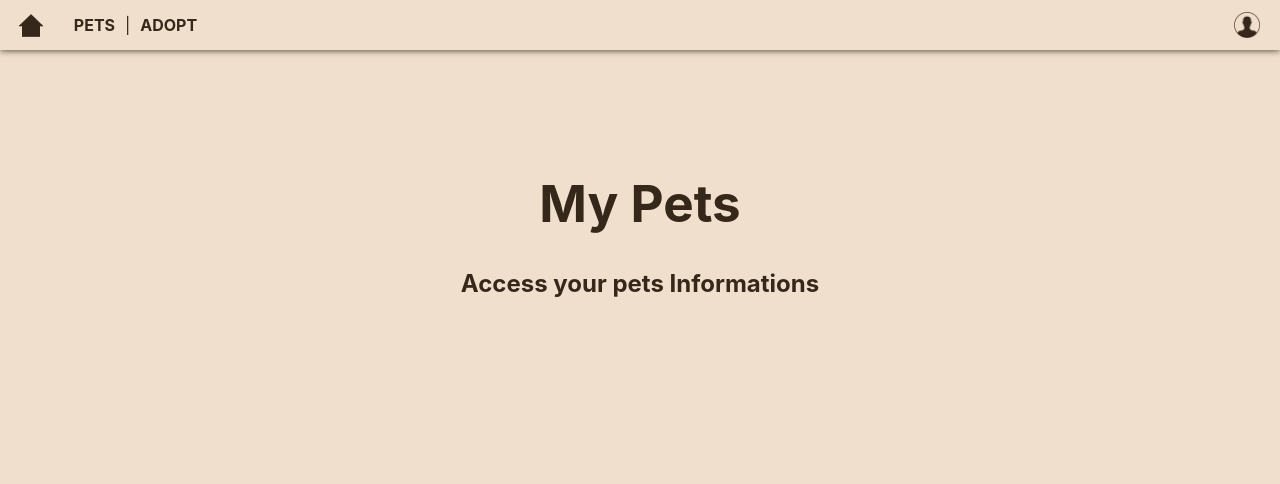
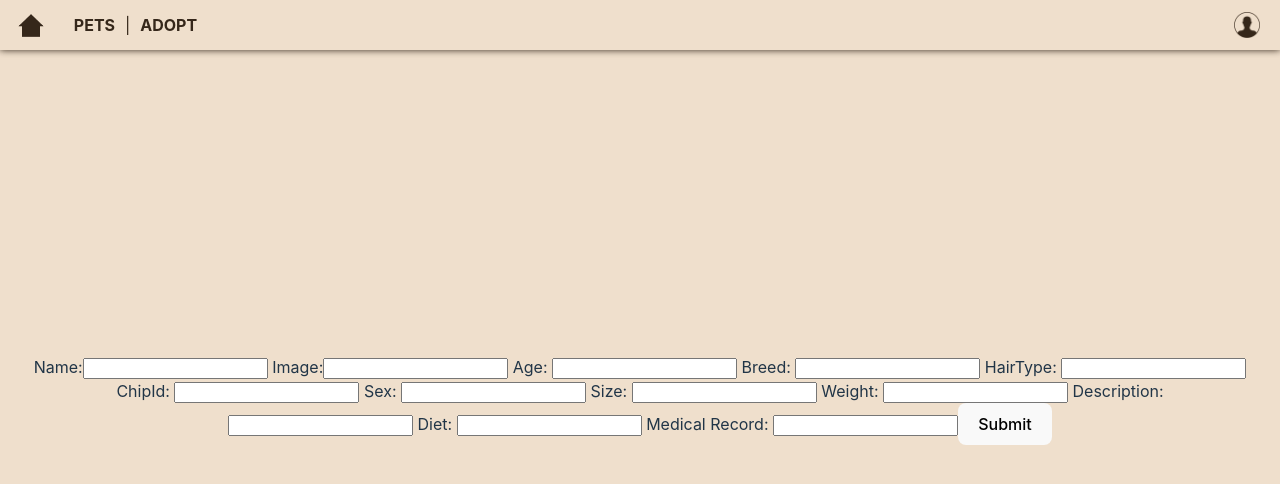
Before and after one commit to joaosilvapedro357/Frontend-Project-Module3-Pets, a React (Vite) app in the folder react-upet-app/: page /pets in a window 1280 px wide. Shown: the top 484 px of the page. Built offline with nearby package versions, Linux system fonts and the light colour scheme.

Commit message:
First post from the frontend to the database

```diff
--- a/react-upet-app/package.json
+++ b/react-upet-app/package.json
@@ -10,6 +10,7 @@
     "preview": "vite preview"
   },
   "dependencies": {
+    "axios": "^1.6.2",
     "express": "^4.18.2",
     "react": "^18.2.0",
     "react-dom": "^18.2.0",
--- a/react-upet-app/src/pages/ProfilesPage.jsx
+++ b/react-upet-app/src/pages/ProfilesPage.jsx
@@ -1,12 +1,86 @@
-import { Link } from "react-router-dom"
+import { useState } from "react"
+import { Link, useParams } from "react-router-dom"
+import { useNavigate } from "react-router-dom"
+import axios from "axios"
+import { useEffect, navigate } from "react"
 
-function Petspage() {
+//const PORT = 3000;
+const BACKEND_URL = 'http://localhost:3000';
+
+function PetsPage() {
+
+  const [name, setName] = useState('');
+  const [age, setAge] = useState('');
+  const [image, setImage] = useState('');
+  const [breed, setBreed] = useState('');
+  const [hairType, setHairType] = useState('');
+  const [chipId, setChipId] = useState('');
+  const [sex, setSex] = useState('');
+  const [size, setSize] = useState('');
+  const [weight, setWeight] = useState('');
+  const [description, setDescription] = useState('');
+  const [diet, setDiet] = useState('');
+  const [medicalRecord, setMedicalRecord] = useState('');
+
+  const navigate = useNavigate();
+
+  const handleSubmit = (e) => {
+    e.preventDefault();
+    // Call the onSubmit function passed from the parent component
+    const requestBody = {
+      name,
+      age,
+      image,
+      breed,
+      hairType,
+      chipId,
+      sex,
+      size,
+      weight,
+      description,
+      diet,
+      medicalRecord
+    }
+
+    // In the url we can use 'http://localhost:${PORT}' as well.
+    axios.post(`${BACKEND_URL}`+'/dog', requestBody).then(() => {
+      navigate("/pets"); // maybe './pets'
+    })
+    .catch((error) => {
+      console.error("Error creating pet:", error);
+    });
+};
+
   return (
-    <div className="pets-page">
-        <h1 className="pets-title">My Pets</h1>
-        <h2 className="Petspage-description">Access your pets Informations</h2>
+    <div>
+      <form onSubmit={handleSubmit} className="pets-create">
+        <label> Name:<input type="text" name="name" value={name} onChange={(e)=>setName(e.target.value)}/></label>
+        <label> Image:<input type="text" name="image" value={image} onChange={(e) => setImage(e.target.value)} />
+        </label>
+        <label> Age: <input type="text" name="age" value={age} onChange={(e) => setAge(e.target.value)} />
+        </label>
+        <label> Breed: <input type="text" name="breed" value={breed} onChange={(e) => setBreed(e.target.value)} />
+        </label>
+        <label> HairType: <input type="text" name="hairType" value={hairType} onChange={(e) => setHairType(e.target.value)} />
+        </label>
+        <label> ChipId: <input type="text" name="chipId" value={chipId} onChange={(e) => setChipId(e.target.value)} />
+        </label>
+        <label> Sex: <input type="text" name="sex" value={sex} onChange={(e) => setSex(e.target.value)} />
+        </label>
+        <label> Size: <input type="text" name="size" value={size} onChange={(e) => setSize(e.target.value)} />
+        </label>
+        <label> Weight: <input type="text" name="weight" value={weight} onChange={(e) => setWeight(e.target.value)} />
+        </label>
+        <label> Description: <input type="text" name="description" value={description} onChange={(e) => setDescription(e.target.value)} />
+        </label>
+        <label> Diet: <input type="text" name="diet" value={diet} onChange={(e) => setDiet(e.target.value)} />
+        </label>
+        <label> Medical Record: <input type="text" name="medicalRecord" value={medicalRecord} onChange={(e) => setMedicalRecord(e.target.value)} />
+        </label>
+        < button type="submit">Submit</button>
+      </form>
     </div>
   )
 }
 
-export default Petspage
+export default PetsPage
```
Also changed, not shown: react-upet-app/public/images/mario-dog.png (added), 1 other file (tests, documents, lock files or other folders).
